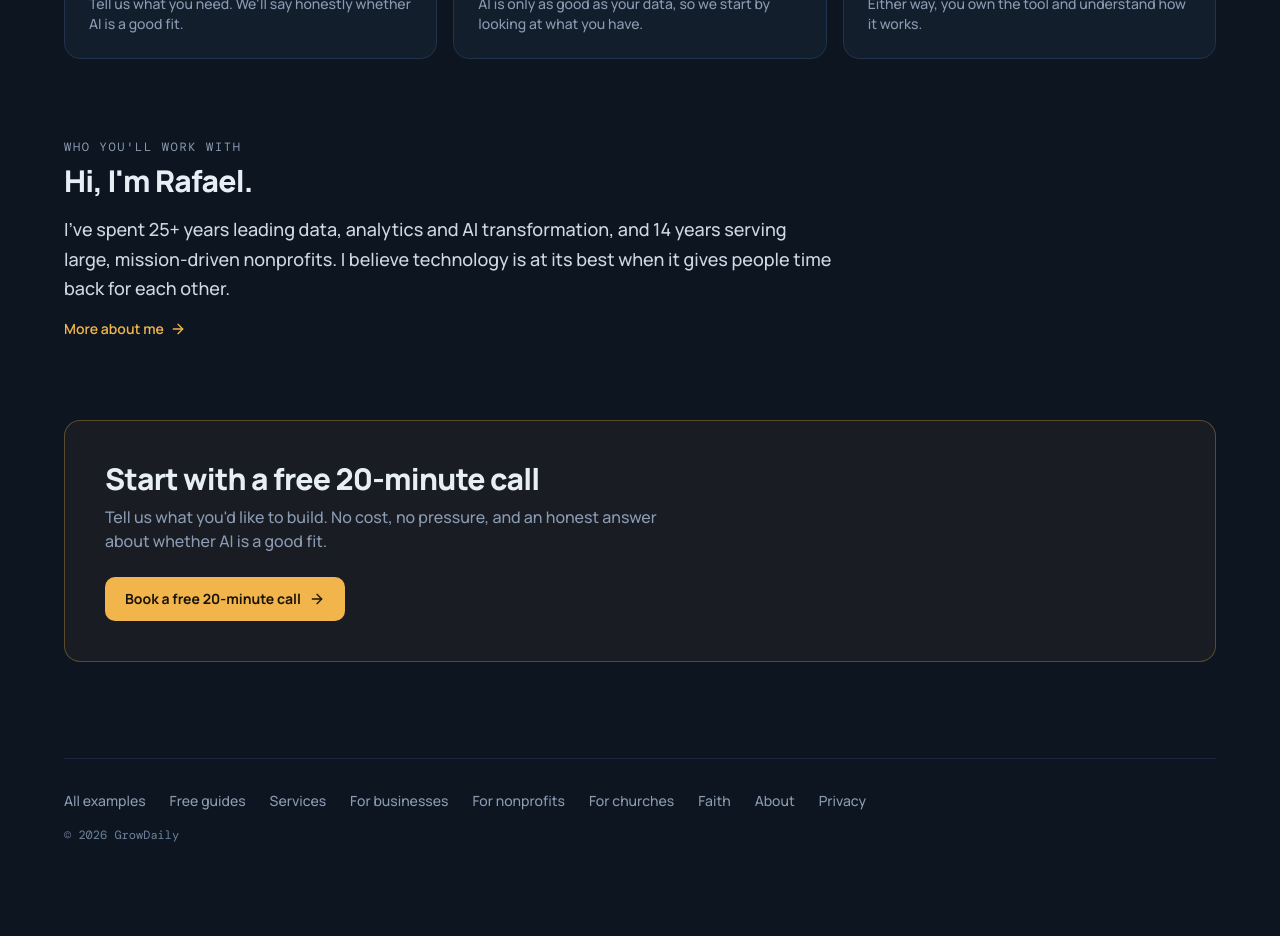
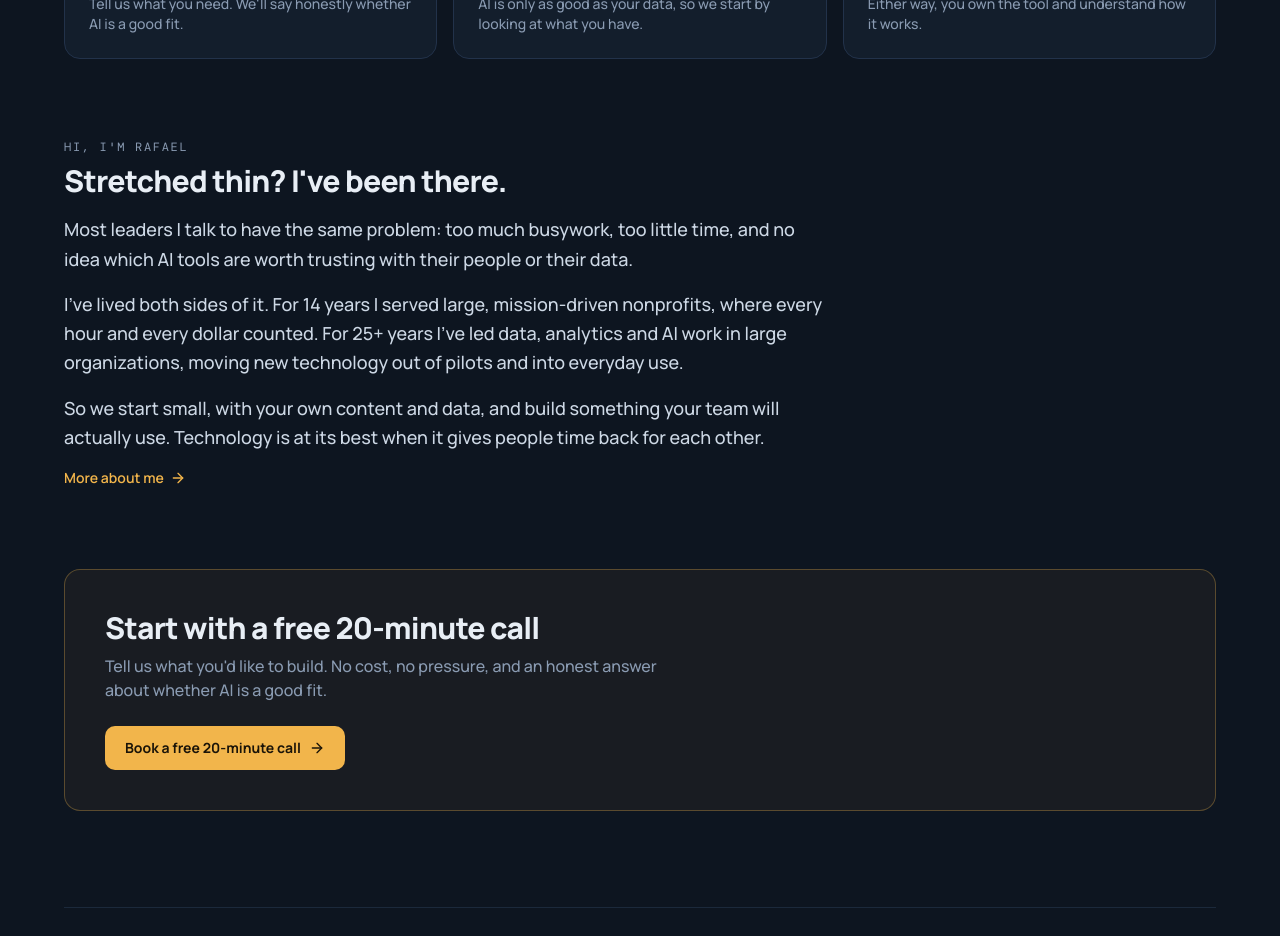
Before and after one commit to rafajos1/growdaily, a Next.js app: page / in a window 1280 px wide. Shown: the part 1440-2376 px from the top of the page. Before the commit the page ends 2315 px from the top, so only its background shows below. Built offline with nearby package versions, Linux system fonts and the light colour scheme.

Commit message:
Home page draft: Rafael section speaks to the reader's pain, then his experience as the solution
Co-Authored-By: Claude Opus 5.5 <noreply@anthropic.com>
Claude-Session: https://claude.ai/code/session_011GKMQGyGzUPyQ7mFkgqTSY

```diff
--- a/app/HomePage.tsx
+++ b/app/HomePage.tsx
@@ -99,11 +99,19 @@ export function HomePage() {
 
         <section aria-labelledby="me-heading" className="pb-20">
           <div className="max-w-3xl">
-            <p className="font-mono text-xs uppercase tracking-[0.14em] text-muted">Who you&apos;ll work with</p>
-            <h2 id="me-heading" className="mt-2 text-3xl font-extrabold tracking-tight">Hi, I&apos;m Rafael.</h2>
-            <p className="mt-4 text-lg leading-relaxed text-soft">
-              I&apos;ve spent 25+ years leading data, analytics and AI transformation, and 14 years serving large, mission-driven nonprofits. I believe technology is at its best when it gives people time back for each other.
-            </p>
+            <p className="font-mono text-xs uppercase tracking-[0.14em] text-muted">Hi, I&apos;m Rafael</p>
+            <h2 id="me-heading" className="mt-2 text-3xl font-extrabold tracking-tight">Stretched thin? I&apos;ve been there.</h2>
+            <div className="mt-4 space-y-4 text-lg leading-relaxed text-soft">
+              <p>
+                Most leaders I talk to have the same problem: too much busywork, too little time, and no idea which AI tools are worth trusting with their people or their data.
+              </p>
+              <p>
+                I&apos;ve lived both sides of it. For 14 years I served large, mission-driven nonprofits, where every hour and every dollar counted. For 25+ years I&apos;ve led data, analytics and AI work in large organizations, moving new technology out of pilots and into everyday use.
+              </p>
+              <p>
+                So we start small, with your own content and data, and build something your team will actually use. Technology is at its best when it gives people time back for each other.
+              </p>
+            </div>
             <Link href="/about" className="mt-4 inline-flex items-center gap-1.5 text-sm font-semibold text-amber hover:underline">
               More about me <ArrowRight className="h-4 w-4" aria-hidden />
             </Link>
```
